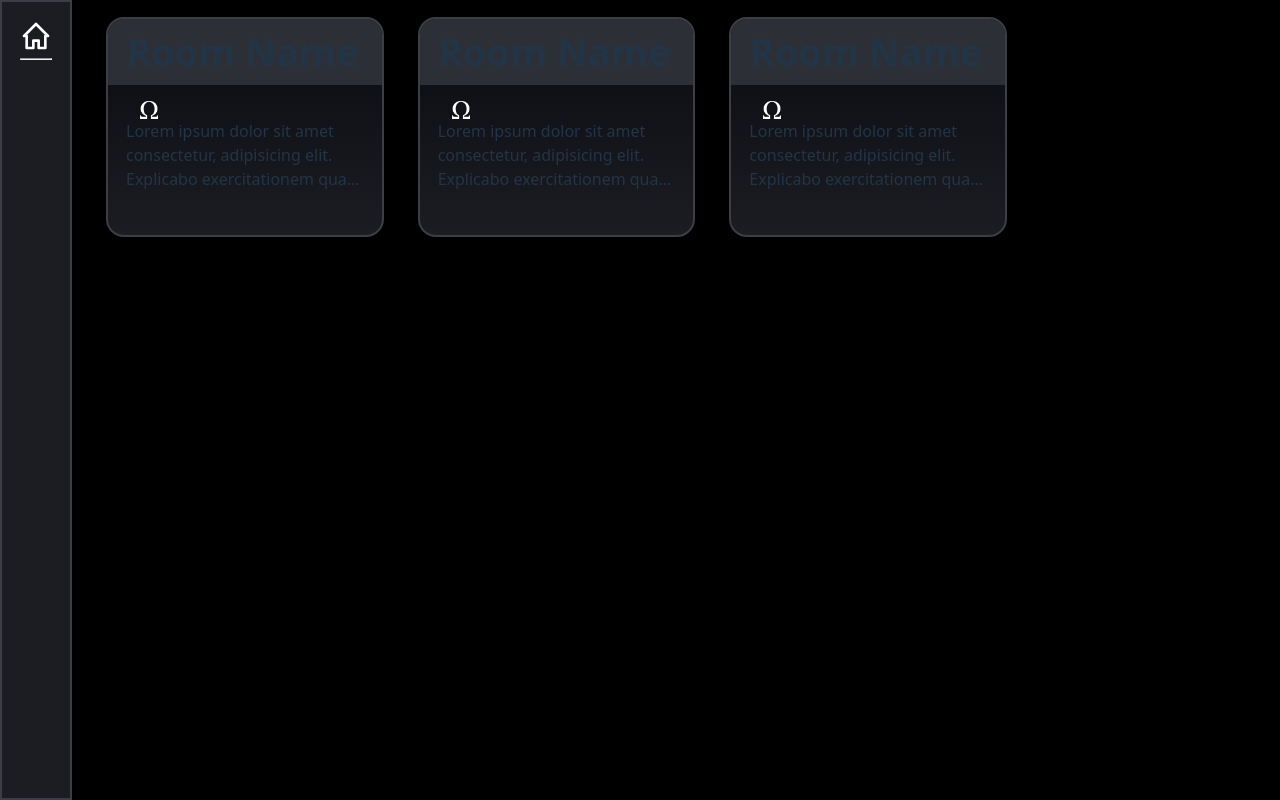
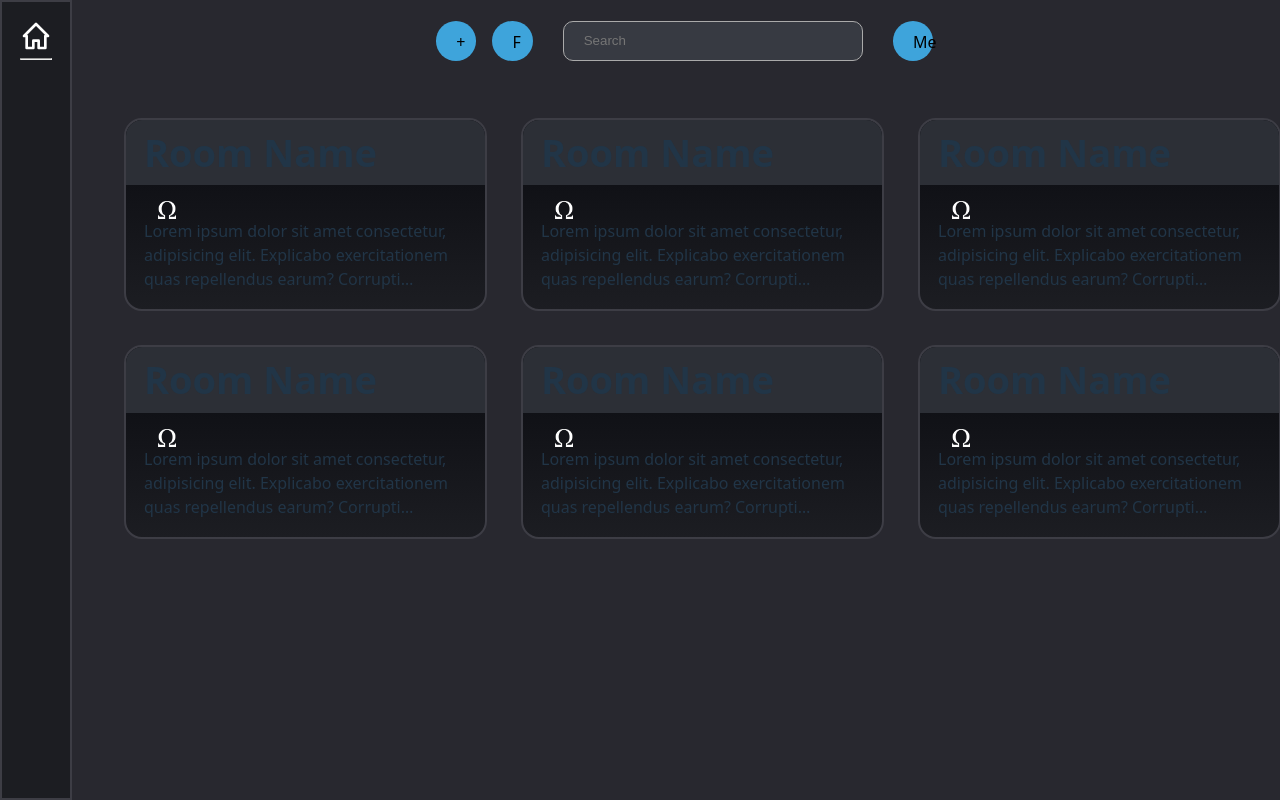
Before and after one commit to RITStudentDev/Asynk_Messenger, a React (Vite) app in the folder front/: page /hub in a window 1280 px wide. Built offline with nearby package versions, Linux system fonts and the light colour scheme.

Commit message:
hub page development

```diff
--- a/front/src/pages/HubPage.jsx
+++ b/front/src/pages/HubPage.jsx
@@ -8,10 +8,23 @@ function HubPage (){
     return(
         <div className="page">
             <HubSideBar/>
-            <div className="room-container">
-                <RoomProfile/>
-                <RoomProfile/>
-                <RoomProfile/>
+            <div className="main-view">
+                <div className="head-bar">
+                    <button>+</button>
+                    <button>F</button>
+                    <input
+                        placeholder="Search"
+                    ></input>
+                    <button>Me</button>
+                </div>
+                <div className="room-container">
+                    <RoomProfile/>
+                    <RoomProfile/>
+                    <RoomProfile/>
+                    <RoomProfile/>
+                    <RoomProfile/>
+                    <RoomProfile/>
+                </div>
             </div>
         </div>
     )
--- a/front/src/styles/HubPage.css
+++ b/front/src/styles/HubPage.css
@@ -6,20 +6,46 @@
 }
 
 body {
-    background: black;
+    background: rgb(40, 40, 47);
 }
 
+input {
+    margin: 22px;
+    border-radius: 10px;
+    min-width: 300px;
+    max-width: 25rem;
+}
+
+button {
+    width: 40px;
+    height: 40px;
+    border-radius: 50%;
+    margin: 22px 8px 22px 8px;
+}
 
 .page {
     display: flex;
-    width: 80vw;
+    width: 100vw;
     height: 100%;
     justify-content: left;
 }
 
+.main-view {
+    display: flex;
+    flex-direction: column;
+    justify-content: center;
+}
+
+.head-bar {
+    display: flex;
+    justify-content: center;
+}
+
 .room-container {
     display: grid;
+    margin: 18px;
     grid-template-columns: 1fr 1fr 1fr;
+    grid-template-rows: 1fr 1fr 1fr;
     width: 100%;
     height: 100%;
 }
```
